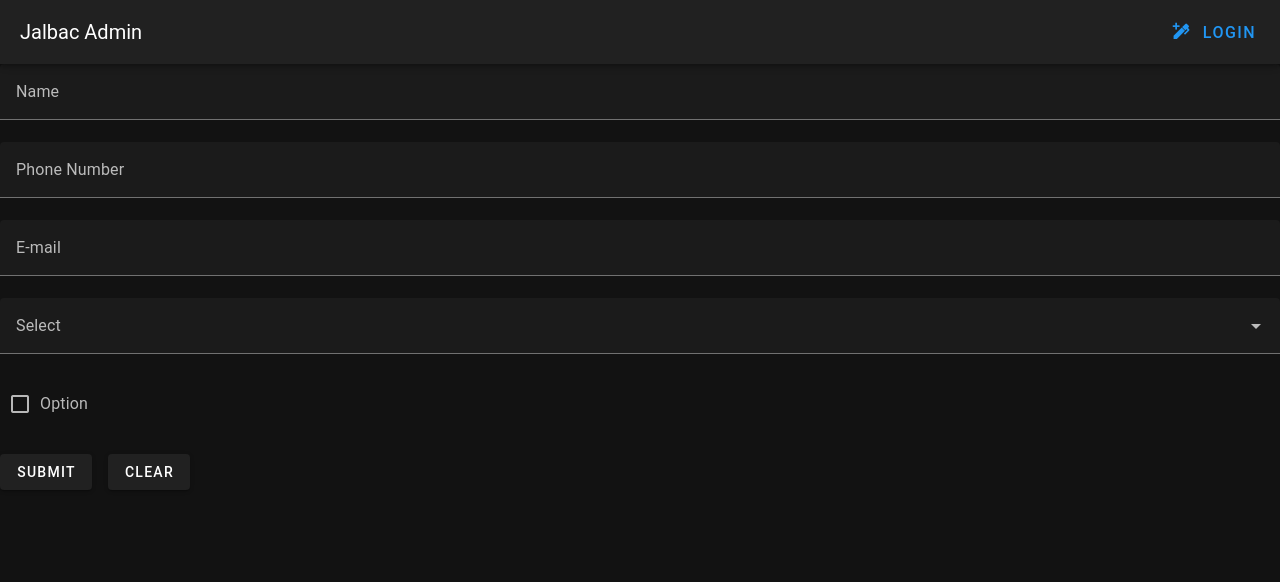
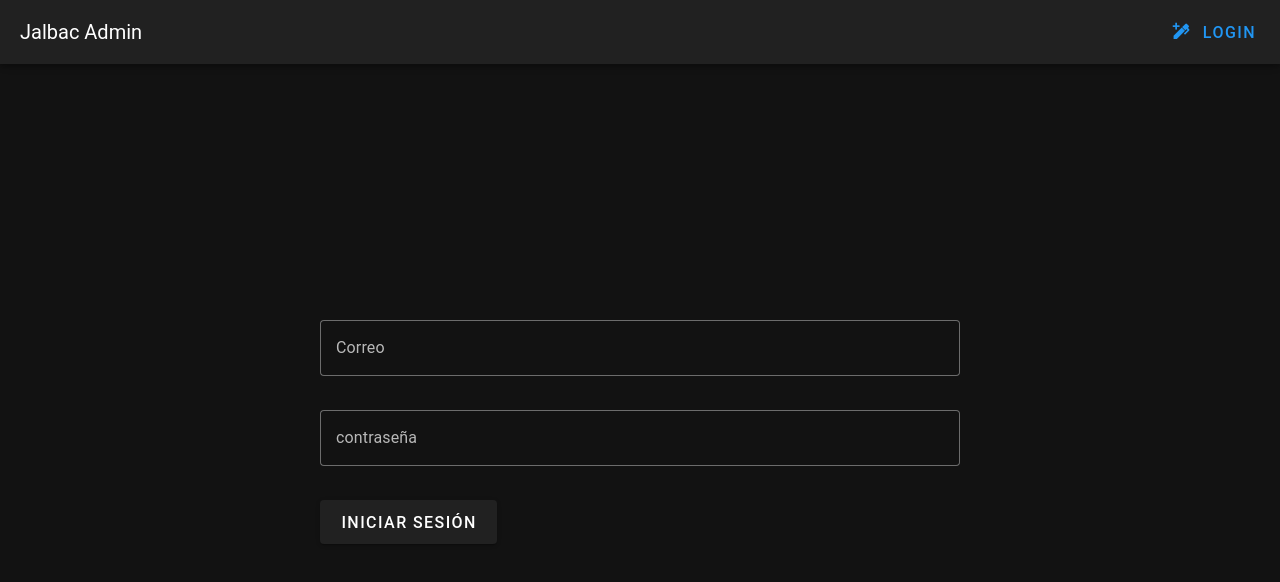
Before and after one commit to josueBarretogit/anillosJalbacAdmin, a Vue app: page / in a window 1280 px wide. Shown: the top 582 px of the page. Built offline with nearby package versions, Linux system fonts and the light colour scheme.

Commit message:
cambios formulario login

```diff
--- a/src/components/formEliminar.vue
+++ b/src/components/formEliminar.vue
@@ -1,15 +1,12 @@
 <script setup>
-import { ref } from 'vue';
-let dialog = ref(false)
+import { ref } from "vue";
+let dialog = ref(false);
 </script>
 
 <template>
   <v-dialog transition="dialog-top-transition" v-model="dialog" width="auto">
-
     <template v-slot:activator="{ props }">
-      <v-btn color="red" v-bind="props" rounded="xl">
-        Eliminar
-      </v-btn>
+      <v-btn color="red" v-bind="props" rounded="xl"> Eliminar </v-btn>
     </template>
 
     <v-card>
@@ -23,25 +20,52 @@ let dialog = ref(false)
               <v-text-field label="Legal first name*" required></v-text-field>
             </v-col>
             <v-col cols="12" sm="6" md="4">
-              <v-text-field label="Legal middle name" hint="example of helper text only on focus"></v-text-field>
+              <v-text-field
+                label="Legal middle name"
+                hint="example of helper text only on focus"
+              ></v-text-field>
             </v-col>
             <v-col cols="12" sm="6" md="4">
-              <v-text-field label="Legal last name*" hint="example of persistent helper text" persistent-hint
-                required></v-text-field>
+              <v-text-field
+                label="Legal last name*"
+                hint="example of persistent helper text"
+                persistent-hint
+                required
+              ></v-text-field>
             </v-col>
             <v-col cols="12">
               <v-text-field label="Email*" required></v-text-field>
             </v-col>
             <v-col cols="12">
-              <v-text-field label="Password*" type="password" required></v-text-field>
+              <v-text-field
+                label="Password*"
+                type="password"
+                required
+              ></v-text-field>
             </v-col>
             <v-col cols="12" sm="6">
-              <v-select :items="['0-17', '18-29', '30-54', '54+']" label="Age*" required></v-select>
+              <v-select
+                :items="['0-17', '18-29', '30-54', '54+']"
+                label="Age*"
+                required
+              ></v-select>
             </v-col>
             <v-col cols="12" sm="6">
               <v-autocomplete
-                :items="['Skiing', 'Ice hockey', 'Soccer', 'Basketball', 'Hockey', 'Reading', 'Writing', 'Coding', 'Basejump']"
-                label="Interests" multiple></v-autocomplete>
+                :items="[
+                  'Skiing',
+                  'Ice hockey',
+                  'Soccer',
+                  'Basketball',
+                  'Hockey',
+                  'Reading',
+                  'Writing',
+                  'Coding',
+                  'Basejump',
+                ]"
+                label="Interests"
+                multiple
+              ></v-autocomplete>
             </v-col>
           </v-row>
         </v-container>
@@ -57,6 +81,5 @@ let dialog = ref(false)
         </v-btn>
       </v-card-actions>
     </v-card>
-
   </v-dialog>
 </template>
--- a/src/layouts/LoginLayout.vue
+++ b/src/layouts/LoginLayout.vue
@@ -1,80 +1,69 @@
+<script lang="ts" setup>
+import { ref } from "vue";
+import { useField, useForm } from "vee-validate";
 
-<script lang="ts" setup>
-import { ref } from 'vue'
-import { useField, useForm } from 'vee-validate'
-
-const { handleSubmit, handleReset } = useForm({
-
+const { handleSubmit } = useForm({
   validationSchema: {
     name(value: string) {
-      if (value?.length >= 2) return true
+      if (value?.length >= 2) return true;
 
-      return 'Name needs to be at least 2 characters.'
+      return "Name needs to be at least 2 characters.";
     },
     phone(value: string) {
-      if (value?.length > 9 && /[0-9-]+/.test(value)) return true
+      if (value?.length > 9 && /[0-9-]+/.test(value)) return true;
 
-      return 'Phone number needs to be at least 9 digits.'
+      return "Phone number needs to be at least 9 digits.";
     },
     email(value: string) {
-      if (/^[a-z.-]+@[a-z.-]+\.[a-z]+$/i.test(value)) return true
+      if (/^[a-z.-]+@[a-z.-]+\.[a-z]+$/i.test(value)) return true;
 
-      return 'Must be a valid e-mail.'
+      return "Must be a valid e-mail.";
     },
     select(value: string) {
-      if (value) return true
+      if (value) return true;
 
-      return 'Select an item.'
+      return "Select an item.";
     },
     checkbox(value: string) {
-      if (value === '1') return true
+      if (value === "1") return true;
 
-      return 'Must be checked.'
+      return "Must be checked.";
     },
   },
-})
+});
 
-const name = useField('name')
-const phone = useField('phone')
-const email = useField('email')
-const select = useField('select')
-const checkbox = useField('checkbox')
+const name = useField("name");
+const phone = useField("phone");
 
-const items = ref([
-  'Item 1',
-  'Item 2',
-  'Item 3',
-  'Item 4',
-])
-
-const submit = handleSubmit(values => {
-  alert(JSON.stringify(values, null, 2))
-})
-
+const submit = handleSubmit((values) => {
+  alert(JSON.stringify(values, null, 2));
+});
 </script>
 
 <template>
-  <form @submit.prevent="submit">
-    <v-text-field v-model="name.value.value" :counter="10" :error-messages="name.errorMessage.value"
-      label="Name"></v-text-field>
+  <div class="d-flex justify-center h-100 align-center">
+    <form @submit.prevent="submit" class="w-50">
+      <v-text-field
+        class="mb-3"
+        color="blue"
+        variant="outlined"
+        v-model="name.value.value"
+        :counter="10"
+        :error-messages="name.errorMessage.value"
+        label="Correo"
+      ></v-text-field>
 
-    <v-text-field v-model="phone.value.value" :counter="7" :error-messages="phone.errorMessage.value"
-      label="Phone Number"></v-text-field>
+      <v-text-field
+        class="mb-3"
+        color="blue"
+        variant="outlined"
+        v-model="phone.value.value"
+        :counter="7"
+        :error-messages="phone.errorMessage.value"
+        label="contraseña"
+      ></v-text-field>
 
-    <v-text-field v-model="email.value.value" :error-messages="email.errorMessage.value" label="E-mail"></v-text-field>
-
-    <v-select v-model="select.value.value" :items="items" :error-messages="select.errorMessage.value"
-      label="Select"></v-select>
-
-    <v-checkbox v-model="checkbox.value.value" :error-messages="checkbox.errorMessage.value" value="1" label="Option"
-      type="checkbox"></v-checkbox>
-
-    <v-btn class="me-4" type="submit">
-      submit
-    </v-btn>
-
-    <v-btn @click="handleReset">
-      clear
-    </v-btn>
-  </form>
+      <v-btn type="submit" size="large"> Iniciar sesión </v-btn>
+    </form>
+  </div>
 </template>
--- a/src/services/anilloApi.ts
+++ b/src/services/anilloApi.ts
@@ -1,66 +1,69 @@
+import type { Anillo } from "@/interfaces/interfaces";
+import axios, { isCancel, AxiosError } from "axios";
 
-import type { Anillo } from '@/interfaces/interfaces';
-import axios, { isCancel, AxiosError } from 'axios';
+let anillos: Anillo[];
 
-let anillos: Anillo[]
+async function getAnillo(
+  id: number,
+  isLoading: boolean,
+): Promise<Anillo | undefined> {
+  try {
+    const response = await axios.post(
+      "http://localhost:4000/api/anillos/getone",
+      {
+        id: id,
+      },
+    );
+    anillos = response.data;
 
-async function getAnillo(id: number, isLoading: boolean): Promise<Anillo | undefined> {
-  try {
-    const response = await axios.post('http://localhost:4000/api/anillos/getone', {
-      id: id,
-    })
-    anillos = response.data
-
-    return response.data
+    return response.data;
   } catch (error) {
-    console.log(error)
+    console.log(error);
   }
 }
 
 async function getAnillos(): Promise<Anillo[] | undefined> {
+  try {
+    const response = await axios.get("http://localhost:4000/api/anillos/");
+    anillos = response.data;
+    console.log(anillos);
 
-  try {
-    const response = await axios.get('http://localhost:4000/api/anillos/')
-    anillos = response.data
-    console.log(anillos)
-
-    return response.data
+    return response.data;
   } catch (error) {
-    console.log(error)
+    console.log(error);
   }
 }
 async function deleteAnillo(id: number): Promise<Anillo | undefined> {
+  try {
+    const response = await axios.post(
+      "http://localhost:4000/api/anillos/delete",
+    );
+    anillos = response.data;
+    console.log(anillos);
 
-  try {
-    const response = await axios.post('http://localhost:4000/api/anillos/delete')
-    anillos = response.data
-    console.log(anillos)
-
-    return response.data
+    return response.data;
   } catch (error) {
-    console.log(error)
+    console.log(error);
   }
 }
 
 async function logIn(correo: string, contrasena: string): Promise<any> {
+  try {
+    const response = await axios.post(
+      "http://localhost:4000/api/usuarios/login",
+      {
+        correo,
+        contrasena,
+      },
+    );
 
-  try {
-    const response = await axios.post('http://localhost:4000/api/usuarios/login', {
-      correo,
-      contrasena
-    })
+    const userLogged = response.data;
 
-    const userLogged = response.data
+    console.log(userLogged);
 
-    console.log(userLogged)
-
-    return response.data
-
+    return response.data;
   } catch (error) {
-    console.log(error)
+    console.log(error);
   }
 }
-export {
-  getAnillos,
-  anillos
-}
+export { getAnillos, anillos };
--- a/src/views/login.vue
+++ b/src/views/login.vue
@@ -3,5 +3,5 @@
 </template>
 
 <script lang="ts" setup>
-import FormLayout from './../layouts/LoginLayout.vue'
+import FormLayout from "./../layouts/LoginLayout.vue";
 </script>
```
Also changed, not shown: src/App.vue (+2 -5 lines), src/router/index.ts (+10 -10 lines).
